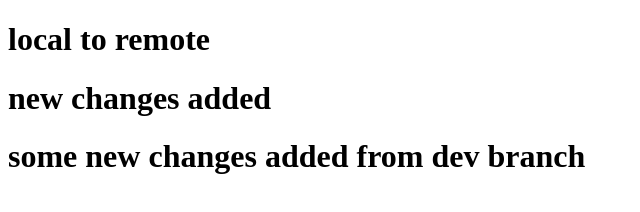
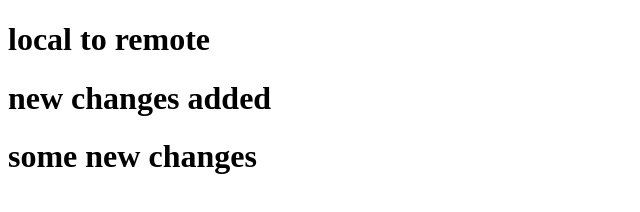
Before and after one commit to Shivam24S/local-to-remote-github, a plain HTML site: page index.html in a window 1280 px wide. Shown: the whole page, without its empty margins (0-640 px from the left). Drawn offline with Linux system fonts and the light colour scheme.

Commit message:
something delete

```diff
--- a/index.html
+++ b/index.html
@@ -9,6 +9,6 @@
     <h1>local to remote</h1>
     <h1>new changes added</h1>
 
-    <h1>some new changes added from dev branch</h1>
+    <h1>some new changes</h1>
   </body>
 </html>
```
